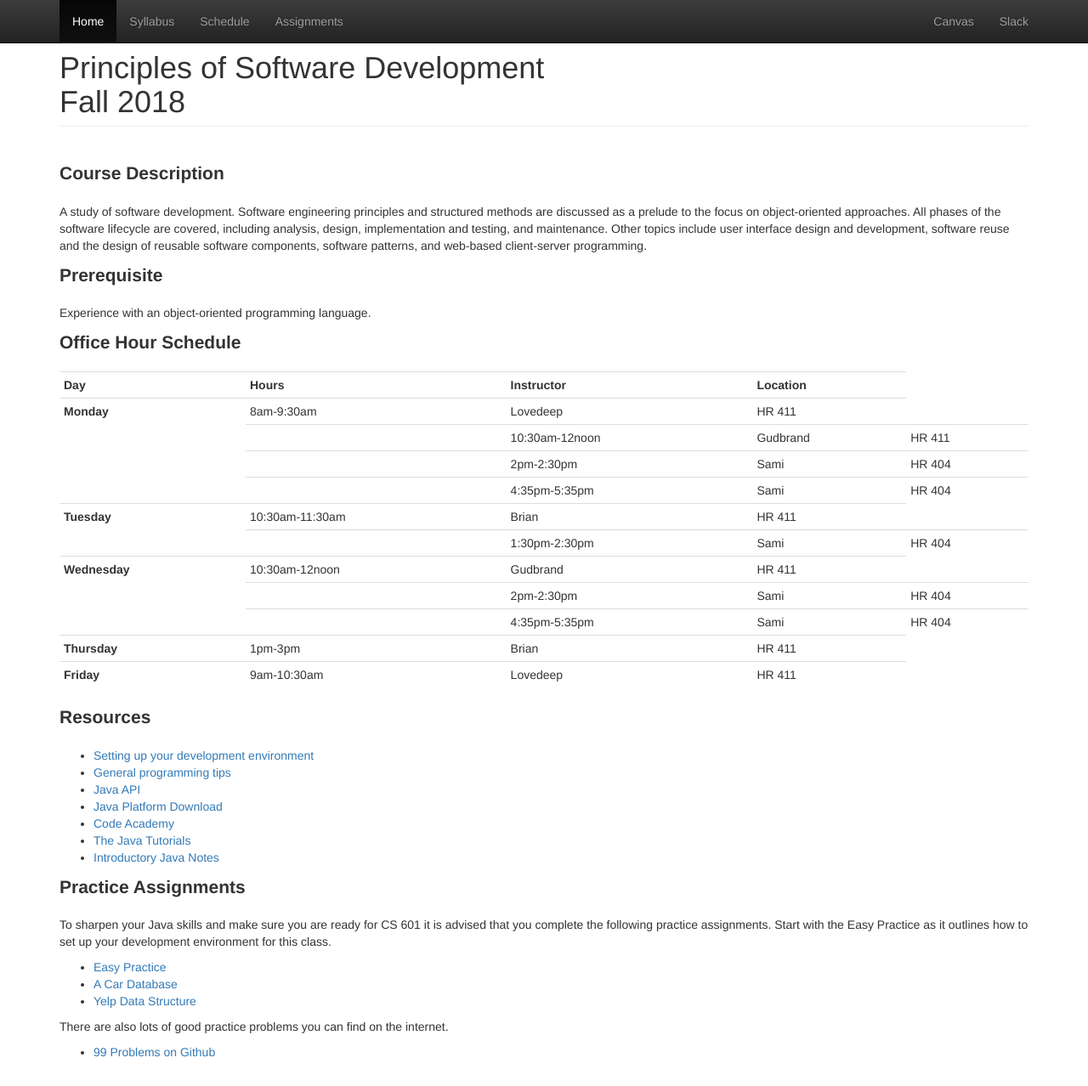
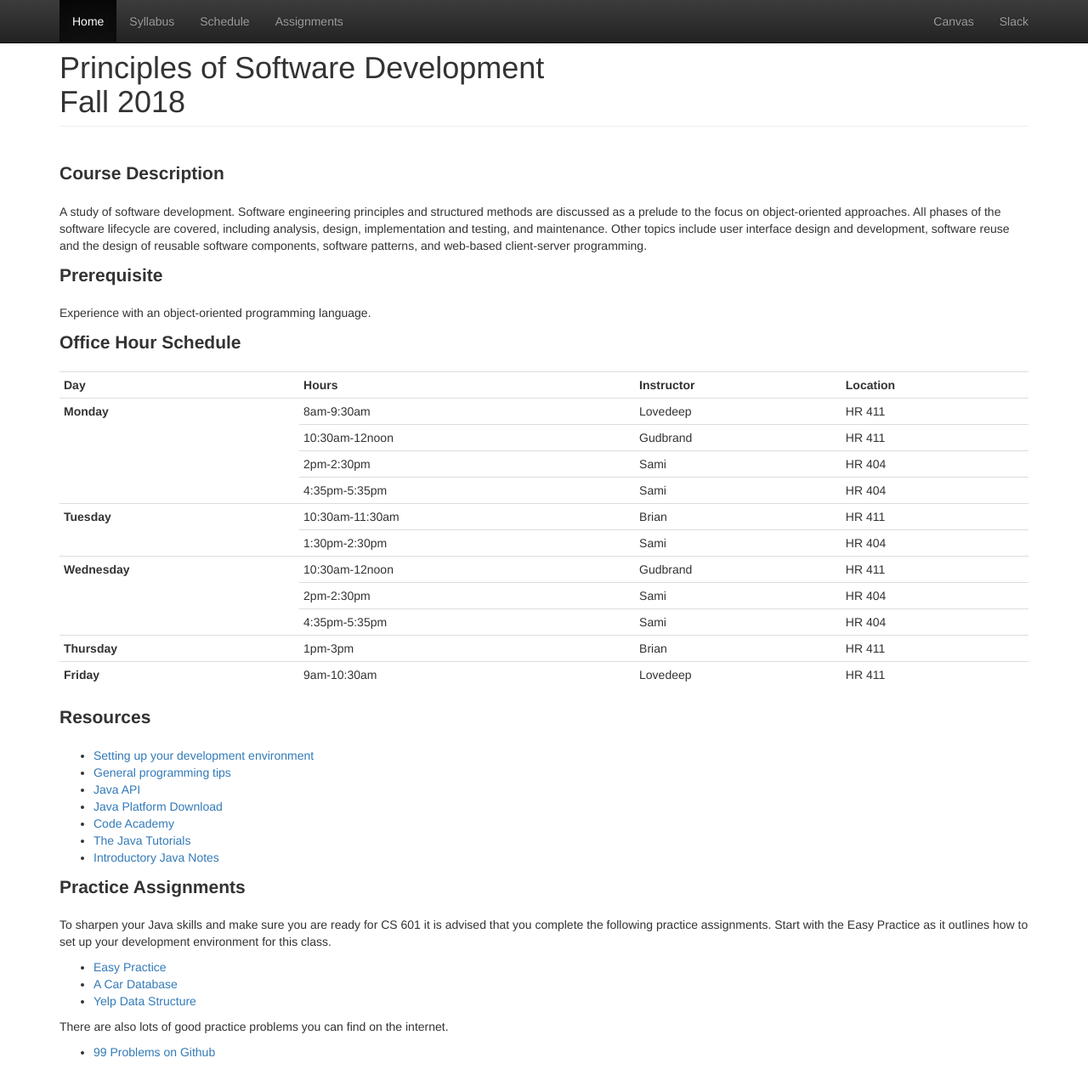
Before and after one commit to CS601-F18/cs601-f18.github.io, a Jekyll site: the page built from index.html, in a window 1280 px wide and 1278 px high. Shown: the whole window at 85% size. Built offline with Jekyll 4.4.1, drawn with Linux system fonts in a browser that asks for light colours.

```diff
--- a/index.html
+++ b/index.html
@@ -36,19 +36,16 @@
 			<td>HR 411</td>
 		</tr>
 		<tr>
-			<td></td>
 			<td>10:30am-12noon</td>
 			<td>Gudbrand</td>
 			<td>HR 411</td>
 		</tr>
 		<tr>
-			<td></td>
 			<td>2pm-2:30pm</td>
 			<td>Sami</td>
 			<td>HR 404</td>
 		</tr>
 		<tr>
-			<td></td>
 			<td>4:35pm-5:35pm</td>
 			<td>Sami</td>
 			<td>HR 404</td>
@@ -60,7 +57,6 @@
 			<td>HR 411</td>
 		</tr>
 		<tr>
-			<td></td>
 			<td>1:30pm-2:30pm</td>
 			<td>Sami</td>
 			<td>HR 404</td>
@@ -72,13 +68,11 @@
 			<td>HR 411</td>
 		</tr>
 		<tr>
-			<td></td>
 			<td>2pm-2:30pm</td>
 			<td>Sami</td>
 			<td>HR 404</td>
 		</tr>
 		<tr>
-			<td></td>
 			<td>4:35pm-5:35pm</td>
 			<td>Sami</td>
 			<td>HR 404</td>
```
